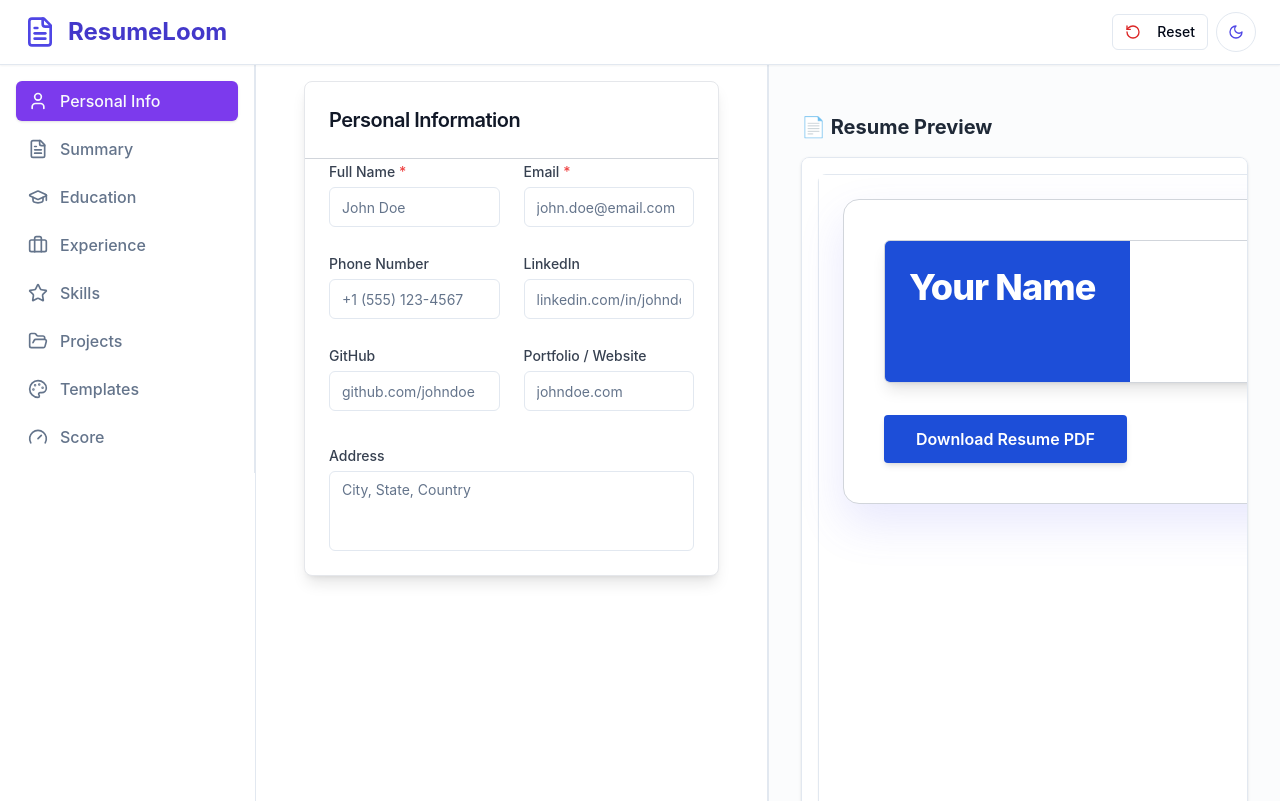
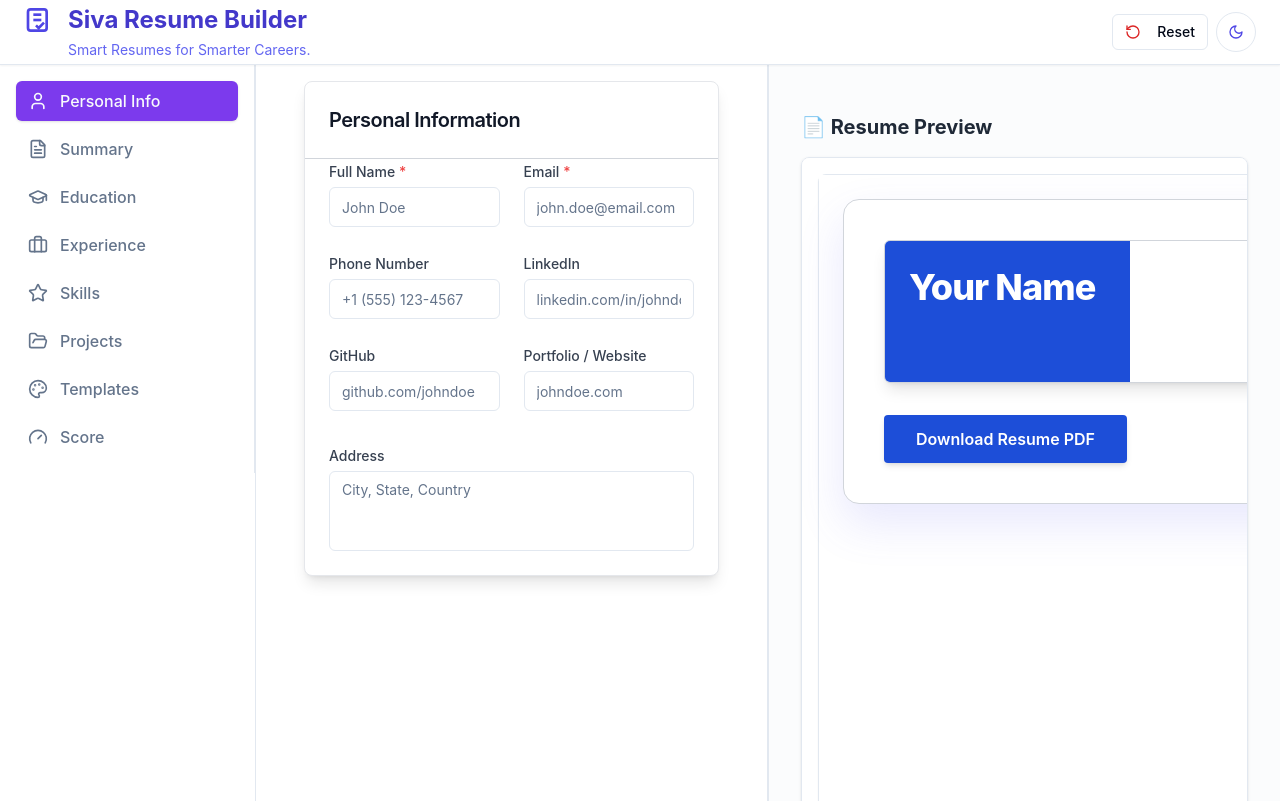
Before and after one commit to yaswanthkumarch/Resumecreator, a React (Vite) app: page / in a window 1280 px wide. Built offline with nearby package versions, Linux system fonts and the light colour scheme.

Commit message:
uodated coe

```diff
--- a/index.html
+++ b/index.html
@@ -3,8 +3,10 @@
 <html lang="en">
   <head>
     <meta charset="UTF-8" />
+    <link rel="icon" type="image/svg+xml" href="icon.svg" />
+
     <meta name="viewport" content="width=device-width, initial-scale=1.0" />
-    <title>AI-Powered Resume Builder</title>
+    <title>Siva Resume Builder</title>
 
   </head>
 
--- a/src/components/Navbar.tsx
+++ b/src/components/Navbar.tsx
@@ -43,10 +43,28 @@ export function Navbar() {
   return (
     <nav className="sticky top-0 z-50 w-full border-b bg-white backdrop-blur-sm shadow-sm">
       <div className="container mx-auto flex h-16 items-center justify-between px-4 sm:px-6">
-        <div className="flex items-center space-x-3 cursor-default select-none">
-          <FileText className="h-8 w-8 text-indigo-600" />
-          <h1 className="text-xl sm:text-2xl font-bold text-indigo-700">ResumeLoom</h1>
-        </div>
+        <div className="flex flex-col items-start space-y-1 cursor-default select-none">
+  <div className="flex items-center space-x-3">
+    <svg
+      xmlns="http://www.w3.org/2000/svg"
+      className="h-8 w-8 text-indigo-600"
+      viewBox="0 0 24 24"
+      fill="none"
+      stroke="currentColor"
+      strokeWidth={2}
+    >
+      <rect x="3" y="4" width="14" height="16" rx="2" ry="2" />
+      <line x1="7" y1="8" x2="13" y2="8" />
+      <line x1="7" y1="12" x2="13" y2="12" />
+      <polyline points="9 16 11 18 15 14" />
+    </svg>
+    <h1 className="text-xl sm:text-2xl font-bold text-indigo-700">
+      Siva Resume Builder
+    </h1>
+  </div>
+  <p className="text-sm text-indigo-500 ml-11">Smart Resumes for Smarter Careers.</p>
+</div>
+
 
         <div className="flex items-center space-x-2">
           {/* Mobile buttons */}
```
Also changed, not shown: public/icon.svg (added).
